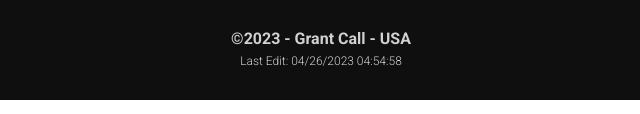
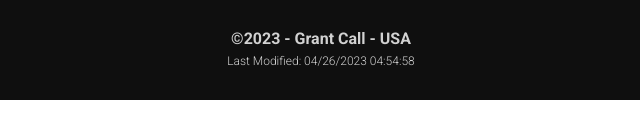
Before and after one commit to kg7shw/wdd230, a website: page index.html in a window 1280 px wide. Shown: the part 683-797 px from the top of the page, 319-959 px from the left. Drawn offline with Linux system fonts and the light colour scheme.

Commit message:
Changed the text for last modified

```diff
--- a/index.html
+++ b/index.html
@@ -95,7 +95,7 @@
       <p class="text copyright">
         &copy;<span id="year">2023</span> - Grant Call - USA
       </p>
-      <p class="text date">Last Edit: <span id="lastModified"></span></p>
+      <p class="text date">Last Modified: <span id="lastModified"></span></p>
     </footer>
   </body>
 </html>
```
